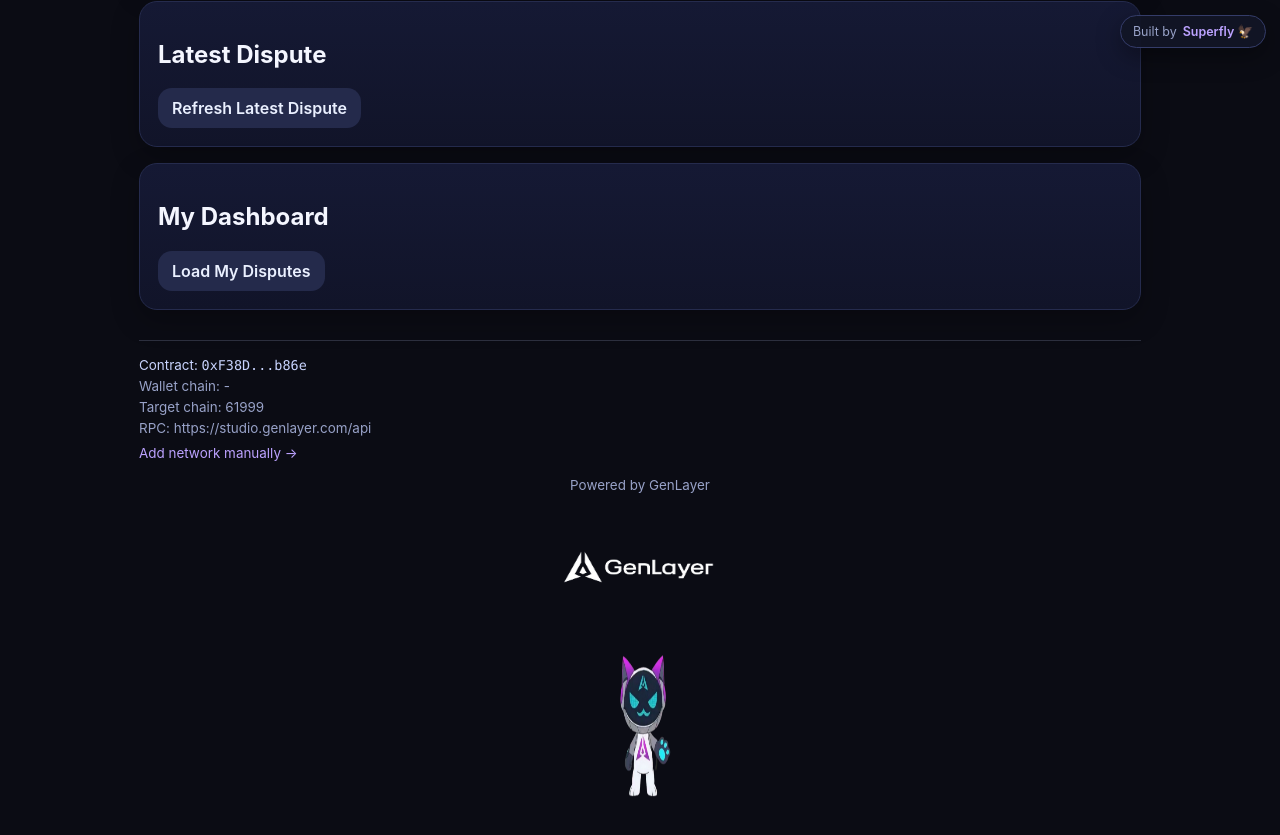
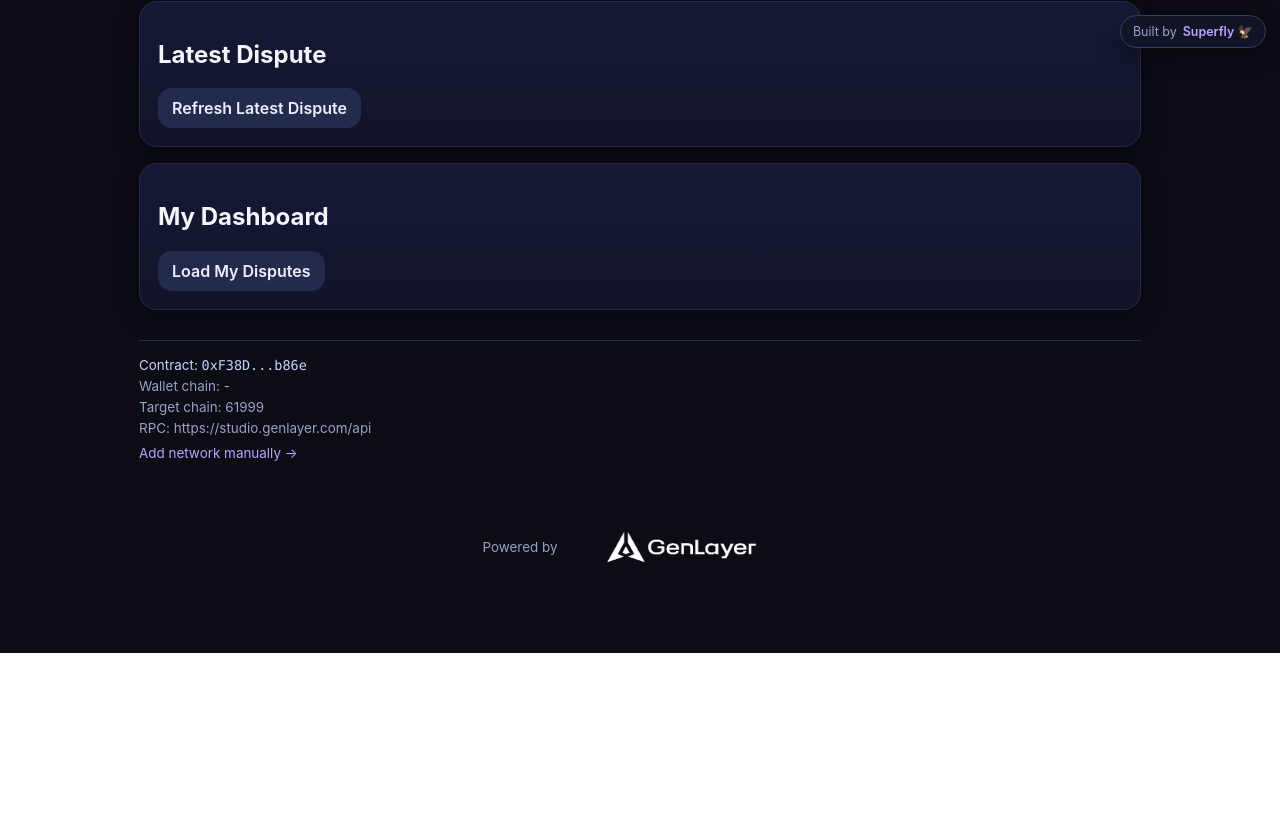
Before and after one commit to iamsuperfly/dispute-resolver-genlayer, a Next.js app: page / in a window 1280 px wide. Shown: the part 738-1573 px from the top of the page. After the commit the page ends 1391 px from the top, so only its background shows below. Built offline with nearby package versions, Linux system fonts and the light colour scheme.

Commit message:
Make GenLayer footer branding non-clickable and inline

```diff
--- a/app/globals.css
+++ b/app/globals.css
@@ -220,11 +220,10 @@
 }
 .footer-powered {
   display: flex;
-  flex-direction: column;
+  flex-direction: row;
   align-items: center;
   justify-content: center;
-  gap: 4px;
-  text-align: center;
+  gap: 10px;
 }
 .footer-brand {
   display: inline-flex;
--- a/app/page.tsx
+++ b/app/page.tsx
@@ -296,13 +296,10 @@
           </button>
         </div>
         <div className="footer-powered">
-          <span>Powered by GenLayer</span>
-          <a href="https://docs.genlayer.com/" target="_blank" rel="noopener noreferrer" className="footer-brand">
+          <span>Powered by</span>
+          <div className="footer-brand" aria-label="GenLayer logo">
             <Image src="/assets/genlayer/1000742892-removebg-preview.png" alt="Powered by GenLayer" width={230} height={140} />
-          </a>
-        </div>
-        <div className="footer-mascot">
-          <Image src="/assets/genlayer/1000742915-removebg-preview.png" alt="GenLayer mascot" width={148} height={148} />
+          </div>
         </div>
         <div className="built-by">
           <span>Built by</span>
```
Also changed, not shown: public/assets/genlayer/1000742915-removebg-preview.png (deleted).
